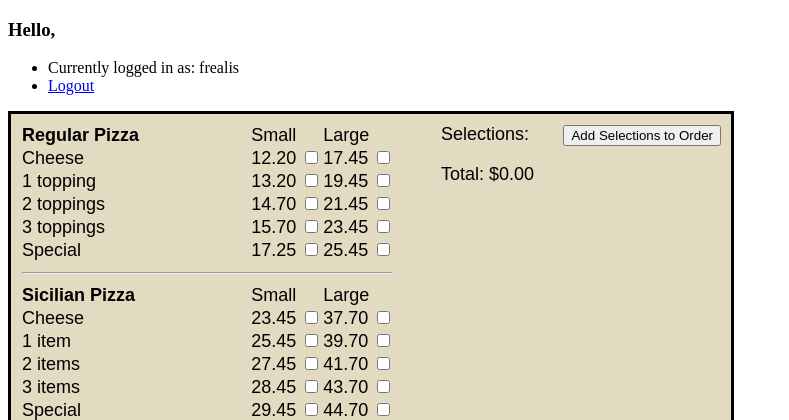
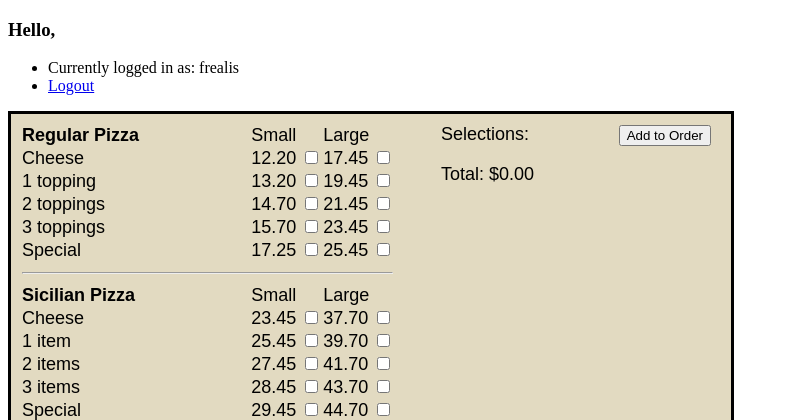
Before and after one commit to frealis/Project3-Django-Pizza-Menu, a Django app: page / in a window 1280 px wide. Shown: the top 420 px of the page, without its empty margins (0-789 px from the left). Run offline with Django 3.2, Linux system fonts and the light colour scheme; a user stored in the database is signed in; data comes from the database, SQL or seed files in the repository; both versions use the stored data as it was after the commit.

Commit message:
Changed 'add to order' button from a form submission to an XMLHttpRequest(), extract CSRF token value from the DOM and append it to the header of a POST request when the 'add to order' button is clicked

```diff
--- a/orders/static/orders/css/main.css
+++ b/orders/static/orders/css/main.css
@@ -21,18 +21,19 @@
   width: 280px;
 }
 
-.staging_area_header {
+.header {
   display: flex;
   flex-direction: row;
   flex-wrap: wrap;
+  justify-content: space-between;
+  width: 270px;
 }
 
-.staging_area_header_left{
-  flex: 1;
+.left{
+  justify-content: flex-start;
 }
 
-.staging_area_header_right {
-  margin-left: auto;
+.right {
   justify-content: flex-end;
 }
 
--- a/orders/static/orders/js/main.js
+++ b/orders/static/orders/js/main.js
@@ -1,4 +1,11 @@
 document.addEventListener('DOMContentLoaded', function() {
+
+  // Reloads page if user hits the "Back" button
+  // https://stackoverflow.com/questions/20899274/how-to-refresh-page-on-back-button-click
+  if(!!window.performance && window.performance.navigation.type === 2) {
+    console.log('Reloading');
+    window.location.reload();
+  }
 
   // Retrieve extras and toppings items data from <div> located within <thead>
   // on index.html, which gets serialized in views.py before retrieval here
@@ -39,12 +46,6 @@ document.addEventListener('DOMContentLoaded', function() {
 
     // Built-in anonymous onclick function for each checkbox
     checkbox.onclick = function() {
-      // console.log('tr_id: ', tr_id);
-      // console.log('name', name);
-      // console.log('limit', limit);
-      // console.log('price', price);
-      // console.log('size', size);
-
       let count = 0;
       list = document.getElementsByClassName(tr_id);
 
@@ -151,8 +152,6 @@ document.addEventListener('DOMContentLoaded', function() {
     size = obj.getAttribute('data-size');
     td_id = obj.getAttribute('data-td_id');
     tr_id = obj.getAttribute('data-tr_id');
-
-    console.log(size);
 
     // HANDLE EXTRAS ---------------------------------
     if (data_extras === 'true') {
@@ -388,7 +387,6 @@ document.addEventListener('DOMContentLoaded', function() {
       const li = document.createElement('li');
 
       size = selected_menu_items[j].dataset.size;
-      console.log(selected_menu_items[j]);
       li.append(selected_menu_items[j].dataset.group, ': ', selected_menu_items[j].name, ', ', size);
 
       // Append selected extras or toppings to their respective menu item
@@ -403,7 +401,6 @@ document.addEventListener('DOMContentLoaded', function() {
           // Add price if it exists (extras have a price, toppings don't)
           if (selected_extras_toppings[k].dataset.price !== 'undefined') {
             const extras_price = parseFloat(selected_extras_toppings[k].dataset.price)
-            // console.log(selected_extras_toppings[k].dataset.price);
             total_extras_price += extras_price;
           };
         };
@@ -413,9 +410,6 @@ document.addEventListener('DOMContentLoaded', function() {
       // the total price
       const br = document.createElement('br');
       const total_price_individual = parseFloat(selected_menu_items[j].value) + total_extras_price
-
-      // console.log(parseFloat(selected_menu_items[j].value));
-
       li.append(br, '$', total_price_individual.toFixed(2));
       ul.append(li);
       total_price += total_price_individual;
@@ -425,4 +419,43 @@ document.addEventListener('DOMContentLoaded', function() {
     document.querySelector('#current_selections').appendChild(ul);
     document.querySelector('#total_price').append(total_price.toFixed(2));
   };
+
+  // --------------------- SEND DATA ---------------------
+
+  // Attach an *.onsubmit event handler
+  document.querySelector('#form').onclick = () => {
+
+    // Initialize POST request, extract the CSRF value from the index.html DOM,
+    // and put that into the header of the POST request
+    const request = new XMLHttpRequest();
+    const csrf_token = document.querySelector('#csrf').childNodes[1]['value'];
+    request.open('POST', '/test');
+    request.setRequestHeader("X-CSRFToken", csrf_token);
+
+    // Callback function for when request completes
+    request.onload = () => {
+      // console.log('request loaded');
+
+      // Extract JSON data from request
+      // const data = JSON.parse(request.responseText);
+      const data = request.responseText;
+      console.log(data);
+
+      // Update the result div
+      // if (data.success) {
+      //   document.querySelector('#result').innerHTML = 'Success.';
+      // } else {
+      //   document.querySelector('#result').innerHTML = 'There was an error.';
+      // };
+    };
+
+    // Add data to send with request
+    // const data = new FormData();
+    // data.append('currency', currency);
+
+    // Send request
+    request.send();
+    // return false;
+  };
+
 });
--- a/orders/templates/orders/index.html
+++ b/orders/templates/orders/index.html
@@ -1,6 +1,8 @@
 {% extends "orders/base.html" %}
 
 {% block body %}
+<div id="result"></div>
+
 <div>
   <h3>Hello, {{ user.first_name }}</h3>
   <ul>
@@ -9,10 +11,9 @@
   </ul>
 </div>
 
+<!-- <form action="{% url 'test' %}" method="post">
+{% csrf_token %} -->
 <div class="container">
-
-  <!-- <form action="{% url 'test' %}" method="post">
-  {% csrf_token %} -->
 
   <!-- MENU ITEMS -->
   <div class="menu_items">
@@ -136,13 +137,19 @@
   </div>
 
   <!-- STAGING AREA -->
+  <!-- <form action="{% url 'test' %}" method="post"> -->
+  <div id="csrf">
+    {% csrf_token %}
+  </div>
+
   <div class="staging_area">
-    <div class="staging_area_header">
-      <div class="staging_area_header_left">
+    <div class="header">
+      <div class="left">
         Selections:
       </div>
-      <div class="staging_area_header_right">
-        <input type="submit" value="Add Selections to Order">
+      <div class="right">
+        <!-- <input type="submit" id="form" value="Add Selections to Order"> -->
+        <button id="form">Add to Order</button>
       </div>
     </div>
 
@@ -153,5 +160,7 @@
   </div>
 
   <!-- </form> -->
+
 </div>
+<!-- </form> -->
 {% endblock %}
--- a/orders/templates/orders/test.html
+++ b/orders/templates/orders/test.html
@@ -7,6 +7,8 @@
   <title>Test</title>
 </head>
 <body>
-  {{ flight }}
+
+  <div id="result"></div>
+
 </body>
 </html>
--- a/orders/views.py
+++ b/orders/views.py
@@ -66,10 +66,30 @@ def register_view(request):
 # Test
 def test_view(request):
   if request.method == "POST":
-    x = request.POST
-    print(x)
+    print('============= test_view() called =============')
+    # x = request.POST
+    # print(request)
 
+    # # Query for currency exchange rate
+    # currency = request.form.get("currency")
+    # res = requests.get("http://api.fixer.io/lastest", params={
+    #   "base": "USD", "symbols": currency})
 
+    # Collect data on every checkbox that is selected
+    # checked = request.form.get("1 topping")
+    # print(checked)
+
+    # # Make sure request succeeded
+    # if res.status_code != 200:
+    #   return jsonify({"success": False})
+
+    # # Make sure currency is in response
+    # data = res.json()
+    # if currency not in data["rates"]:
+    #   return jsonify({"success": False})
+
+    # # This happens if everything is ok
+    # return jsonify({"success": True, "rate": data["rates"][currency]})
 
     context = {
       # "form_data": request.POST["Cheese"],
```
Also changed, not shown: db.sqlite3.
